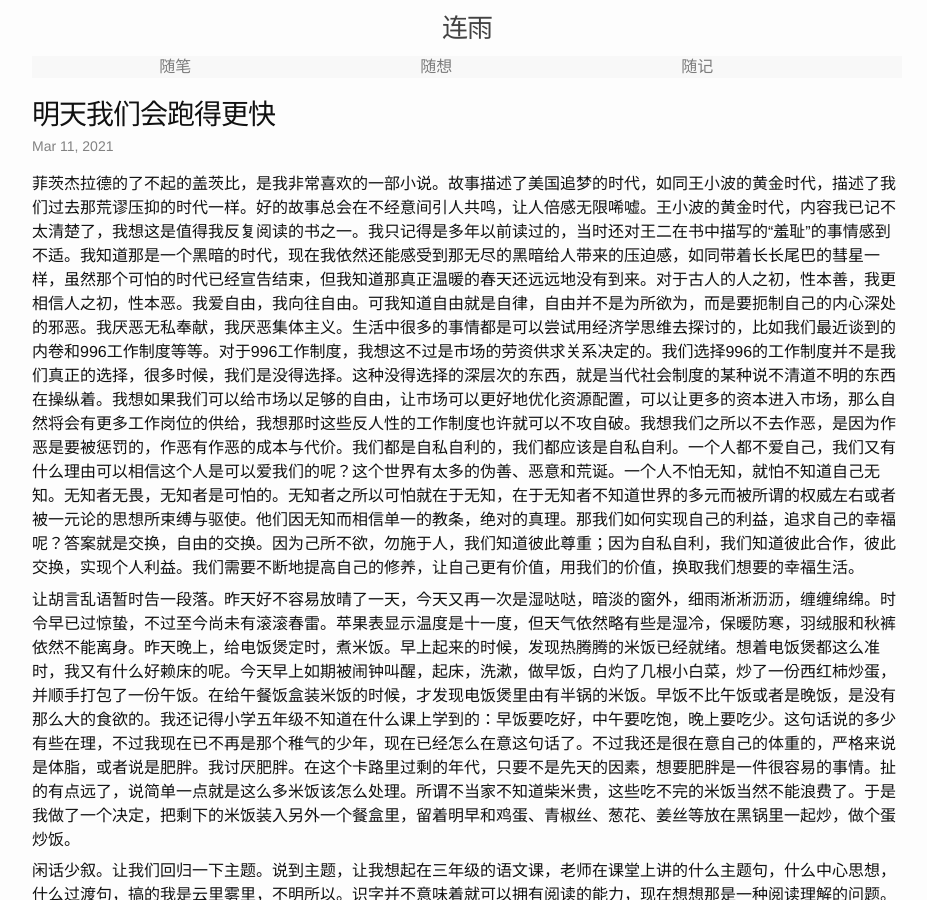
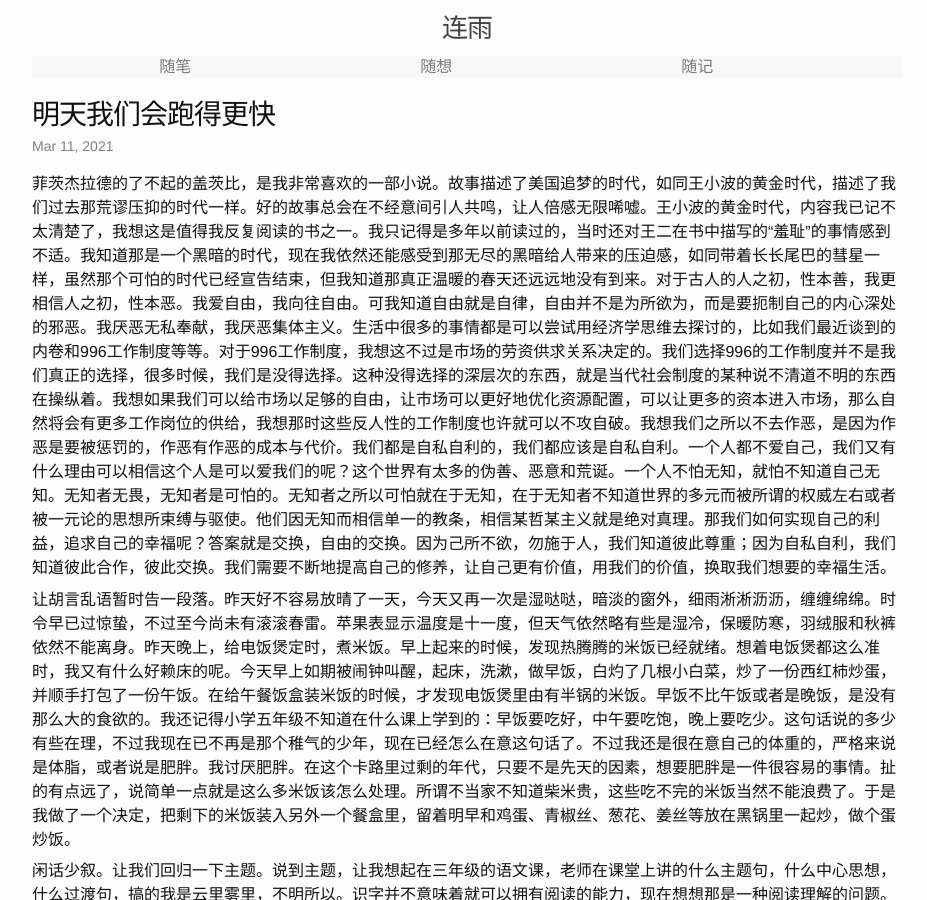
Before and after one commit to lianyu1115/lianyu, a Jekyll site: the page built from _essays/2021-03-11-明天我们会跑得更快.md, in a window 1280 px wide and 900 px high. Shown: the whole window, without its empty margins (173-1100 px from the left). Built offline with Jekyll 4.4.1, drawn with Linux system fonts in a browser that asks for light colours.

Commit message:
Modified:   2021-03-11-明天我们会跑得更快.md

```diff
--- a/_essays/2021-03-11-明天我们会跑得更快.md
+++ b/_essays/2021-03-11-明天我们会跑得更快.md
@@ -6,7 +6,7 @@
 tags: ''
 ---
 
-菲茨杰拉德的了不起的盖茨比，是我非常喜欢的一部小说。故事描述了美国追梦的时代，如同王小波的黄金时代，描述了我们过去那荒谬压抑的时代一样。好的故事总会在不经意间引人共鸣，让人倍感无限唏嘘。王小波的黄金时代，内容我已记不太清楚了，我想这是值得我反复阅读的书之一。我只记得是多年以前读过的，当时还对王二在书中描写的“羞耻”的事情感到不适。我知道那是一个黑暗的时代，现在我依然还能感受到那无尽的黑暗给人带来的压迫感，如同带着长长尾巴的彗星一样，虽然那个可怕的时代已经宣告结束，但我知道那真正温暖的春天还远远地没有到来。对于古人的人之初，性本善，我更相信人之初，性本恶。我爱自由，我向往自由。可我知道自由就是自律，自由并不是为所欲为，而是要扼制自己的内心深处的邪恶。我厌恶无私奉献，我厌恶集体主义。生活中很多的事情都是可以尝试用经济学思维去探讨的，比如我们最近谈到的内卷和996工作制度等等。对于996工作制度，我想这不过是市场的劳资供求关系决定的。我们选择996的工作制度并不是我们真正的选择，很多时候，我们是没得选择。这种没得选择的深层次的东西，就是当代社会制度的某种说不清道不明的东西在操纵着。我想如果我们可以给市场以足够的自由，让市场可以更好地优化资源配置，可以让更多的资本进入市场，那么自然将会有更多工作岗位的供给，我想那时这些反人性的工作制度也许就可以不攻自破。我想我们之所以不去作恶，是因为作恶是要被惩罚的，作恶有作恶的成本与代价。我们都是自私自利的，我们都应该是自私自利。一个人都不爱自己，我们又有什么理由可以相信这个人是可以爱我们的呢？这个世界有太多的伪善、恶意和荒诞。一个人不怕无知，就怕不知道自己无知。无知者无畏，无知者是可怕的。无知者之所以可怕就在于无知，在于无知者不知道世界的多元而被所谓的权威左右或者被一元论的思想所束缚与驱使。他们因无知而相信单一的教条，绝对的真理。那我们如何实现自己的利益，追求自己的幸福呢？答案就是交换，自由的交换。因为己所不欲，勿施于人，我们知道彼此尊重；因为自私自利，我们知道彼此合作，彼此交换，实现个人利益。我们需要不断地提高自己的修养，让自己更有价值，用我们的价值，换取我们想要的幸福生活。
+菲茨杰拉德的了不起的盖茨比，是我非常喜欢的一部小说。故事描述了美国追梦的时代，如同王小波的黄金时代，描述了我们过去那荒谬压抑的时代一样。好的故事总会在不经意间引人共鸣，让人倍感无限唏嘘。王小波的黄金时代，内容我已记不太清楚了，我想这是值得我反复阅读的书之一。我只记得是多年以前读过的，当时还对王二在书中描写的“羞耻”的事情感到不适。我知道那是一个黑暗的时代，现在我依然还能感受到那无尽的黑暗给人带来的压迫感，如同带着长长尾巴的彗星一样，虽然那个可怕的时代已经宣告结束，但我知道那真正温暖的春天还远远地没有到来。对于古人的人之初，性本善，我更相信人之初，性本恶。我爱自由，我向往自由。可我知道自由就是自律，自由并不是为所欲为，而是要扼制自己的内心深处的邪恶。我厌恶无私奉献，我厌恶集体主义。生活中很多的事情都是可以尝试用经济学思维去探讨的，比如我们最近谈到的内卷和996工作制度等等。对于996工作制度，我想这不过是市场的劳资供求关系决定的。我们选择996的工作制度并不是我们真正的选择，很多时候，我们是没得选择。这种没得选择的深层次的东西，就是当代社会制度的某种说不清道不明的东西在操纵着。我想如果我们可以给市场以足够的自由，让市场可以更好地优化资源配置，可以让更多的资本进入市场，那么自然将会有更多工作岗位的供给，我想那时这些反人性的工作制度也许就可以不攻自破。我想我们之所以不去作恶，是因为作恶是要被惩罚的，作恶有作恶的成本与代价。我们都是自私自利的，我们都应该是自私自利。一个人都不爱自己，我们又有什么理由可以相信这个人是可以爱我们的呢？这个世界有太多的伪善、恶意和荒诞。一个人不怕无知，就怕不知道自己无知。无知者无畏，无知者是可怕的。无知者之所以可怕就在于无知，在于无知者不知道世界的多元而被所谓的权威左右或者被一元论的思想所束缚与驱使。他们因无知而相信单一的教条，相信某哲某主义就是绝对真理。那我们如何实现自己的利益，追求自己的幸福呢？答案就是交换，自由的交换。因为己所不欲，勿施于人，我们知道彼此尊重；因为自私自利，我们知道彼此合作，彼此交换。我们需要不断地提高自己的修养，让自己更有价值，用我们的价值，换取我们想要的幸福生活。
 
 让胡言乱语暂时告一段落。昨天好不容易放晴了一天，今天又再一次是湿哒哒，暗淡的窗外，细雨淅淅沥沥，缠缠绵绵。时令早已过惊蛰，不过至今尚未有滚滚春雷。苹果表显示温度是十一度，但天气依然略有些是湿冷，保暖防寒，羽绒服和秋裤依然不能离身。昨天晚上，给电饭煲定时，煮米饭。早上起来的时候，发现热腾腾的米饭已经就绪。想着电饭煲都这么准时，我又有什么好赖床的呢。今天早上如期被闹钟叫醒，起床，洗漱，做早饭，白灼了几根小白菜，炒了一份西红柿炒蛋，并顺手打包了一份午饭。在给午餐饭盒装米饭的时候，才发现电饭煲里由有半锅的米饭。早饭不比午饭或者是晚饭，是没有那么大的食欲的。我还记得小学五年级不知道在什么课上学到的：早饭要吃好，中午要吃饱，晚上要吃少。这句话说的多少有些在理，不过我现在已不再是那个稚气的少年，现在已经怎么在意这句话了。不过我还是很在意自己的体重的，严格来说是体脂，或者说是肥胖。我讨厌肥胖。在这个卡路里过剩的年代，只要不是先天的因素，想要肥胖是一件很容易的事情。扯的有点远了，说简单一点就是这么多米饭该怎么处理。所谓不当家不知道柴米贵，这些吃不完的米饭当然不能浪费了。于是我做了一个决定，把剩下的米饭装入另外一个餐盒里，留着明早和鸡蛋、青椒丝、葱花、姜丝等放在黑锅里一起炒，做个蛋炒饭。
 
```
